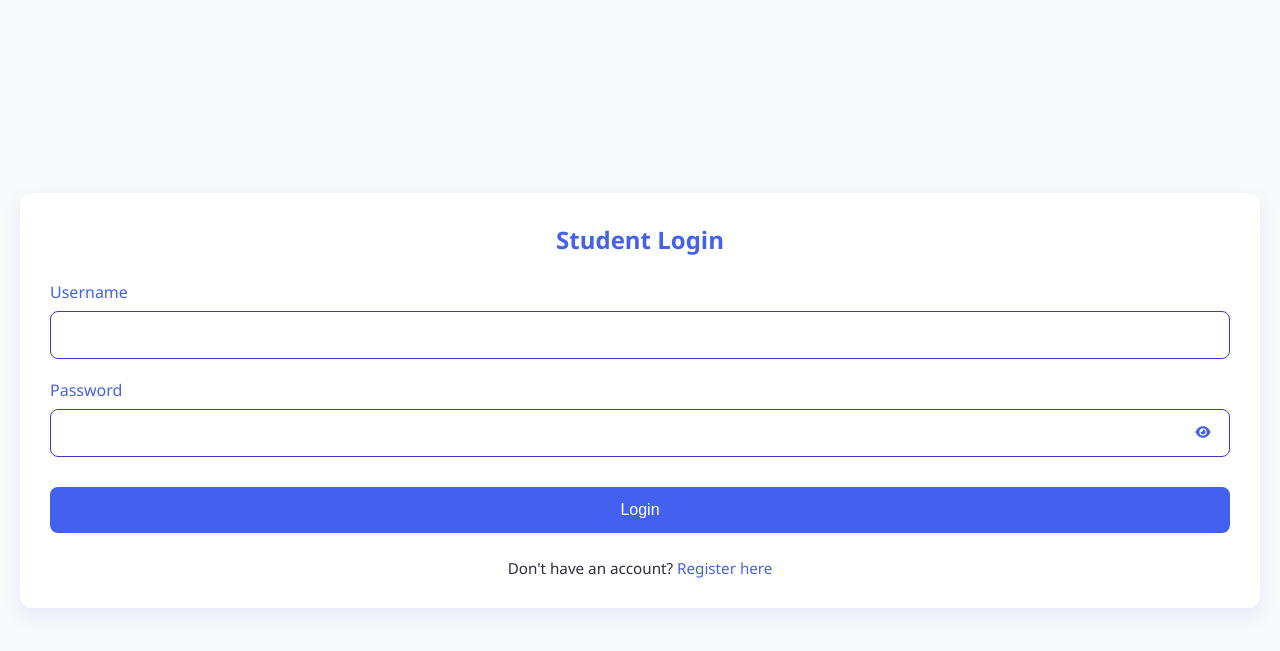
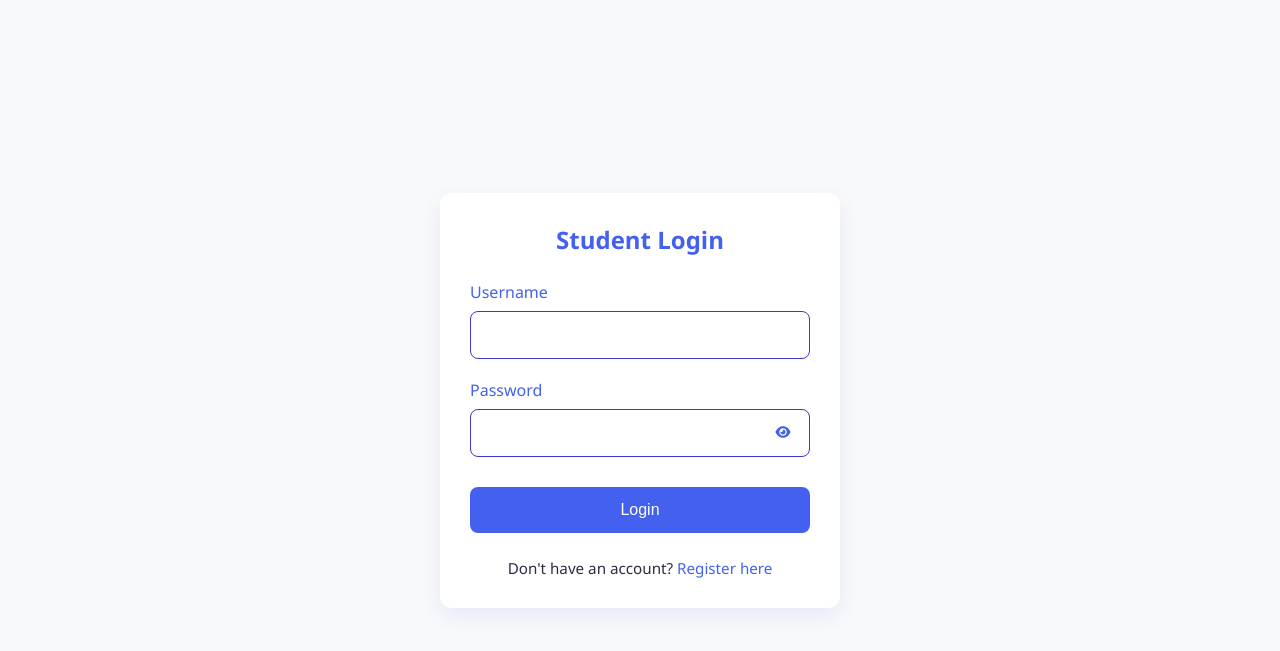
Before and after one commit to devikasaji211/placement-cell, a Django app: page /student/student-login in a window 1280 px wide. Shown: the top 651 px of the page. Run offline with Django 5.2, Linux system fonts and the light colour scheme.

Commit message:
Referral Req

```diff
--- a/templates/student_login.html
+++ b/templates/student_login.html
@@ -41,7 +41,7 @@
         box-shadow: 0 8px 20px rgba(67, 97, 238, 0.1);
         padding: 30px;
         width: 100%;
-            /* max-width: 400px; */
+        max-width: 400px;  /* Added this line to limit width on larger screens */
         text-align: center;
     }
 
```
Lines whose indentation alone changed are shown as unchanged.
